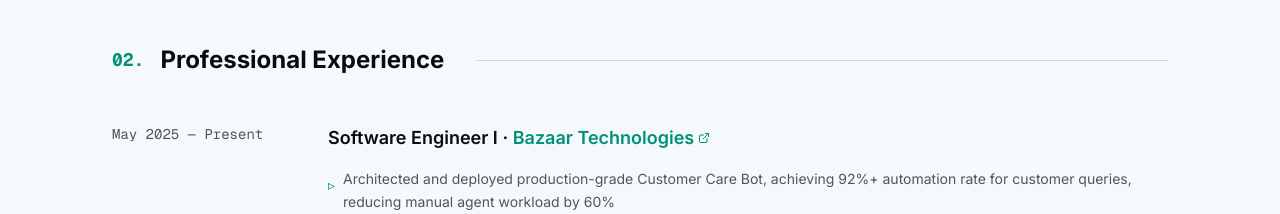
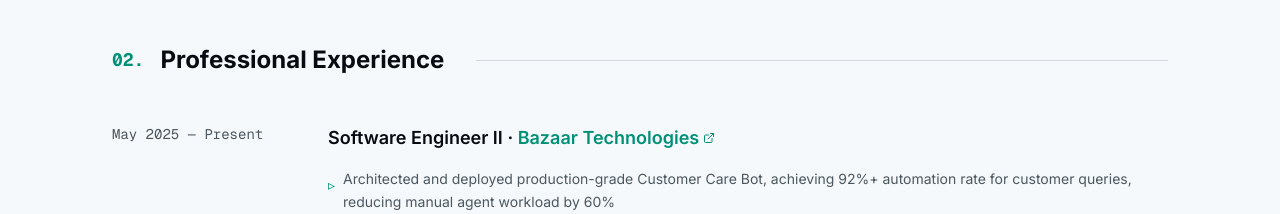
Before and after one commit to mohammadali83123/Portfolio, a Next.js app: page / in a window 1280 px wide. Shown: the part 1700-1914 px from the top of the page. Built offline with nearby package versions, Linux system fonts and the light colour scheme.

Commit message:
updated experience

```diff
--- a/components/experience.tsx
+++ b/components/experience.tsx
@@ -7,7 +7,7 @@ import { cn } from "@/lib/utils"
 
 const experiences = [
   {
-    title: "Software Engineer I",
+    title: "Software Engineer II",
     company: "Bazaar Technologies",
     companyUrl: "https://www.bazaartech.com/",
     period: "May 2025 — Present",
```
